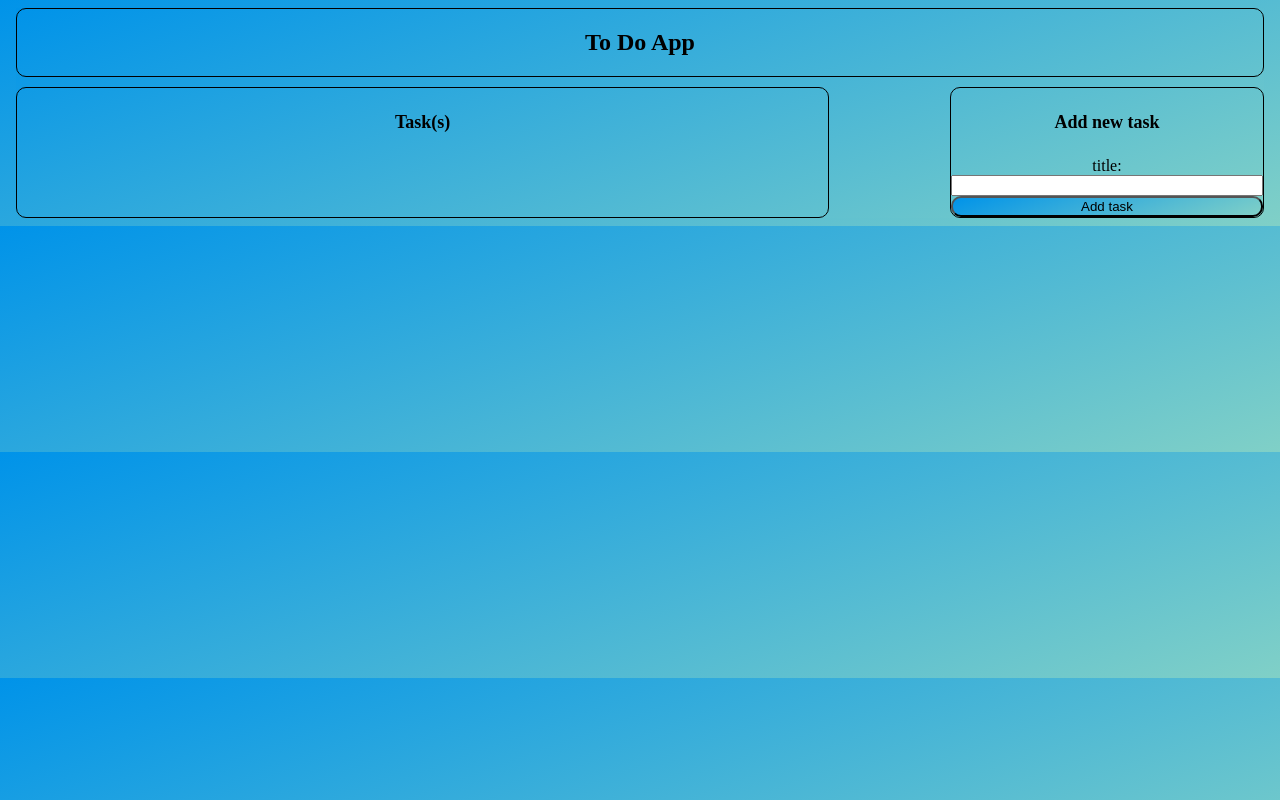
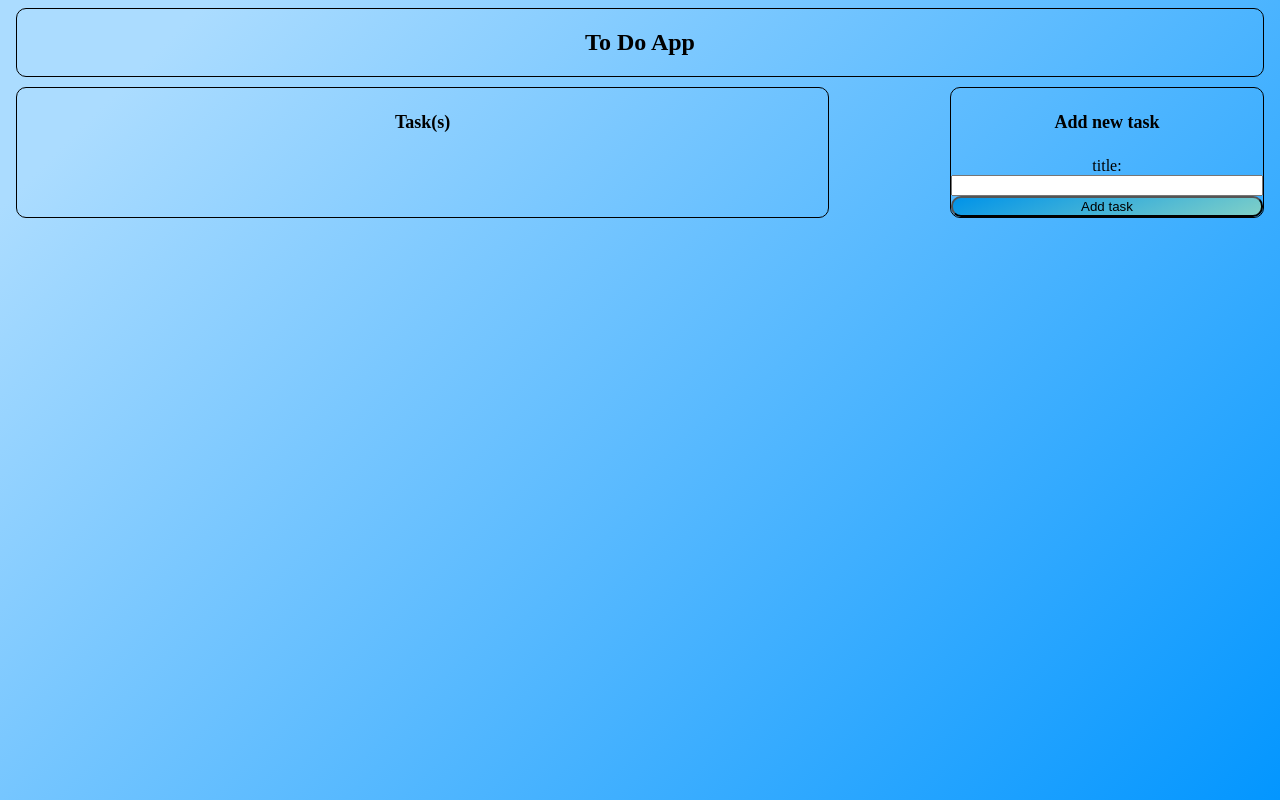
Before and after one commit to Mohadevsn/To-Do-App-Angular-, an Angular app: page / in a window 1280 px wide. Built offline with nearby package versions, Linux system fonts and the light colour scheme.

Commit message:
(fix) bug : background repetition

```diff
--- a/src/app/app.component.html
+++ b/src/app/app.component.html
@@ -4,7 +4,7 @@
 <head>
   <meta charset="UTF-8">
   <meta name="viewport" content="width=device-width, initial-scale=1.0">
-  <title>Document</title>
+  <title>To do App</title>
 </head>
 <body>
   <app-title></app-title>
--- a/src/app/components/box.component.html
+++ b/src/app/components/box.component.html
@@ -26,8 +26,8 @@
         <div class="right--box">
             <div class="addTask">
                 <h4>Add new task</h4>
-                title: <input  #text class="input">
-                <input type="button" value="Add task" class="addButton" (click)="addItem(text.value)">
+                title: <input  #text class="input" id="taskNameInput">
+                <input type="button" value="Add task" class="addButton" id="addButton" (click)="addItem(text.value)" >
             </div>
 
         </div>
--- a/src/app/components/box.component.ts
+++ b/src/app/components/box.component.ts
@@ -50,7 +50,7 @@ export class Box{
         if(this.toDos[index].done ){
             this.toDos[index].done = false;
             console.log('false');
-
+            this.numberTaskDone--;
         }
         else if(!this.toDos[index].done ){
             this.toDos[index].done = true;
@@ -66,6 +66,7 @@ export class Box{
         if((this.numberTask !== 0 ) &&(this.numberTask == this.numberTaskDone)){
             console.log('start to clear .....');
             window.setTimeout(this.clearTask, 1000);
+            this.numberTask = 0;
             // setTimeout( this.clearTask, 3000);
             console.log('clearing completed');
 
@@ -73,11 +74,4 @@ export class Box{
 
     }
 
-
-
-
-
-    // completeTask(){
-    //     this.isComplete = true;
-    // }
 }
--- a/src/index.html
+++ b/src/index.html
@@ -7,7 +7,7 @@
   <meta name="viewport" content="width=device-width, initial-scale=1">
   <link rel="icon" type="image/x-icon" href="favicon.ico">
 </head>
-<body>
+<body class="root">
   <app-root ngSkipHydration></app-root>
 
 </body>
--- a/src/styles.css
+++ b/src/styles.css
@@ -1,9 +1,9 @@
 /* You can add global styles to this file, and also import other style files */
 
-body{
-    background-color: #0093E9;
-    background-image: linear-gradient(160deg, #0093E9 0%, #80D0C7 100%);
-
+.root{
+    background-image: linear-gradient( 135deg, #ABDCFF 10%, #0396FF 100%);
+    background-repeat: no-repeat;
+    background-attachment: fixed;
 }
 
 /* to do title styles */
@@ -18,6 +18,7 @@ body{
     display: flex;
     flex-direction:  row;
     width: 100%;
+    height: max-content;
     justify-content: space-between;
     border-radius: 10px;
 }
```
